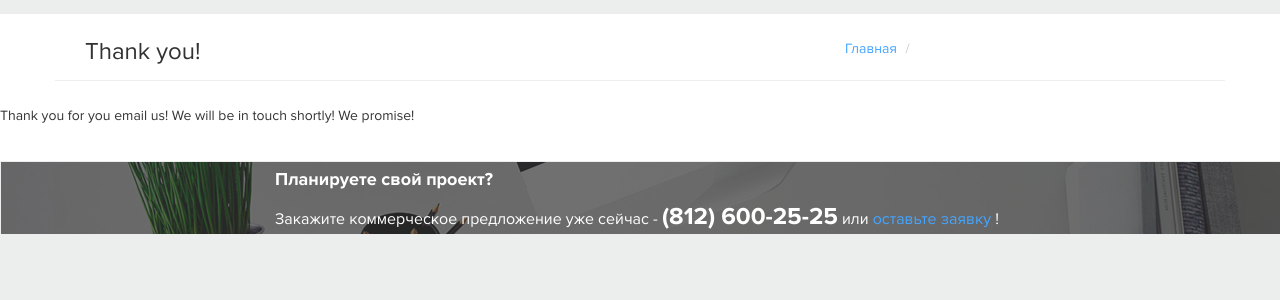
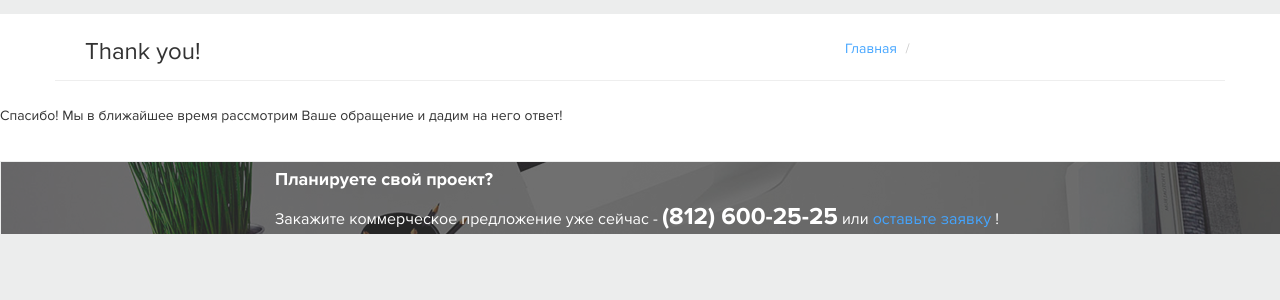
Before and after one commit to P0IudR1ecRiEzoe/CSsd6v5pgT, a Jekyll site: the page built from thanks/index.md, in a window 1280 px wide. Shown: the part 137-437 px from the top of the page. Built offline with Jekyll 4.4.1, drawn with Linux system fonts in a browser that asks for light colours.

Commit message:
Update index.md

```diff
--- a/thanks/index.md
+++ b/thanks/index.md
@@ -4,4 +4,4 @@ title: Thank you!
 permalink: /thanks/
 ---
 
-Thank you for you email us! We will be in touch shortly! We promise!
+Спасибо! Мы в ближайшее время рассмотрим Ваше обращение и дадим на него ответ!
```
